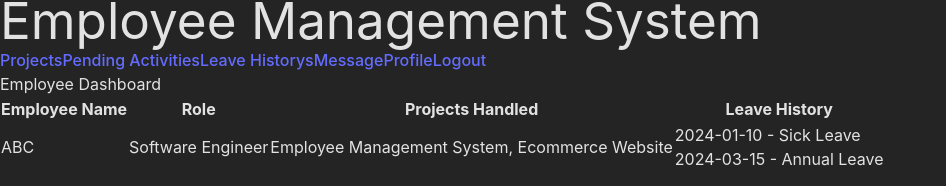
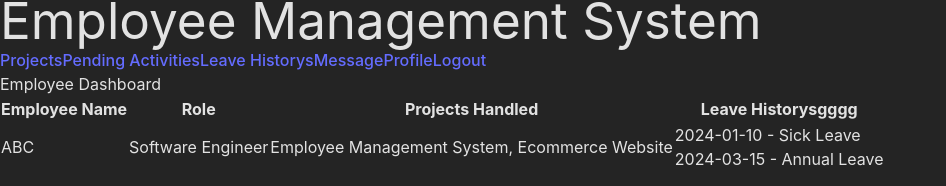
Before and after one commit to ChinmayB66/EMS_REACT_NEW, a React (Vite) app: page /dashboard in a window 1280 px wide. Shown: the part 106-292 px from the top of the page, without its empty margins (0-946 px from the left). Built offline with nearby package versions, Linux system fonts and the light colour scheme.

Commit message:
changed gggg historysgggg

```diff
--- a/src/pages/dashboard.tsx
+++ b/src/pages/dashboard.tsx
@@ -64,7 +64,7 @@ const Dashboard: React.FC = () => {
                 <th className="px-2 py-2 border-b">Employee Name</th>
                 <th className="px-2 py-2 border-b">Role</th>
                 <th className="px-2 py-2 border-b">Projects Handled</th>
-                <th className="px-2 py-2 border-b">Leave History</th>
+                <th className="px-2 py-2 border-b">Leave Historysgggg</th>
               </tr>
             </thead>
             <tbody>
```
